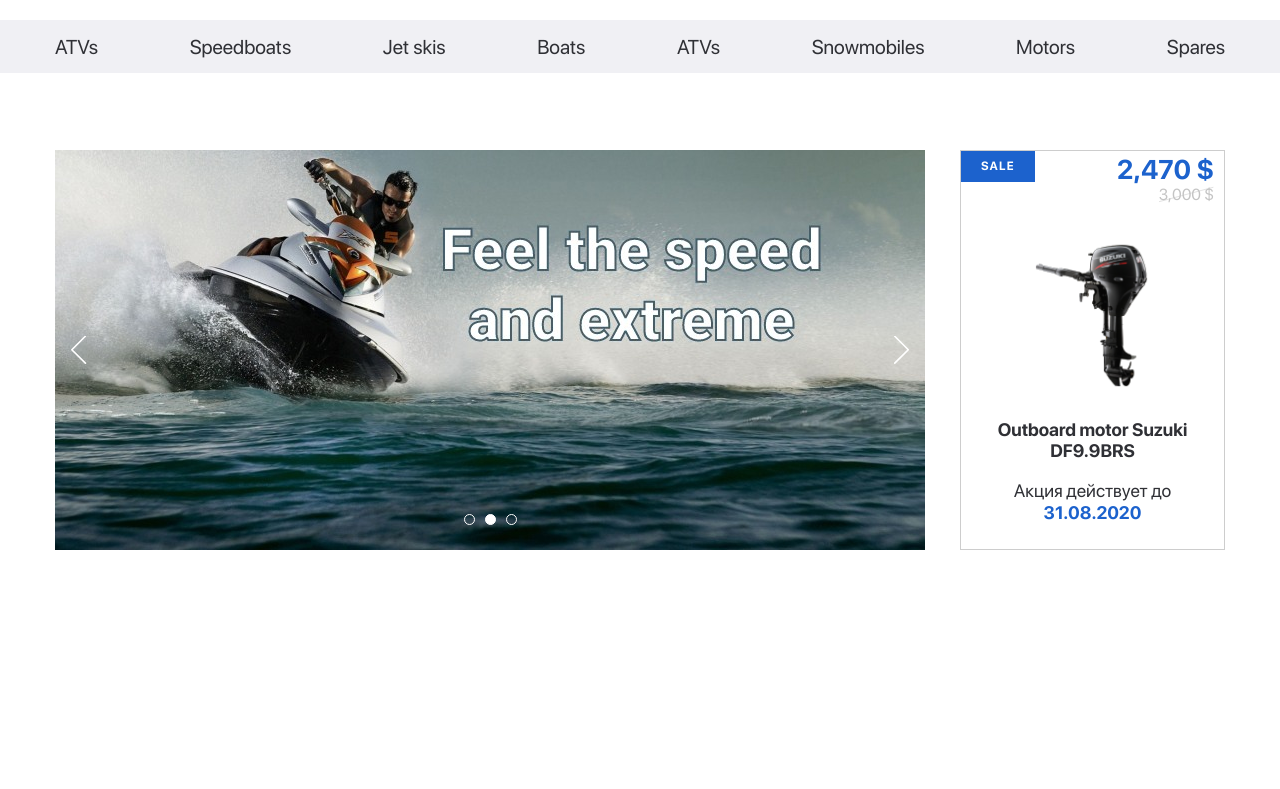
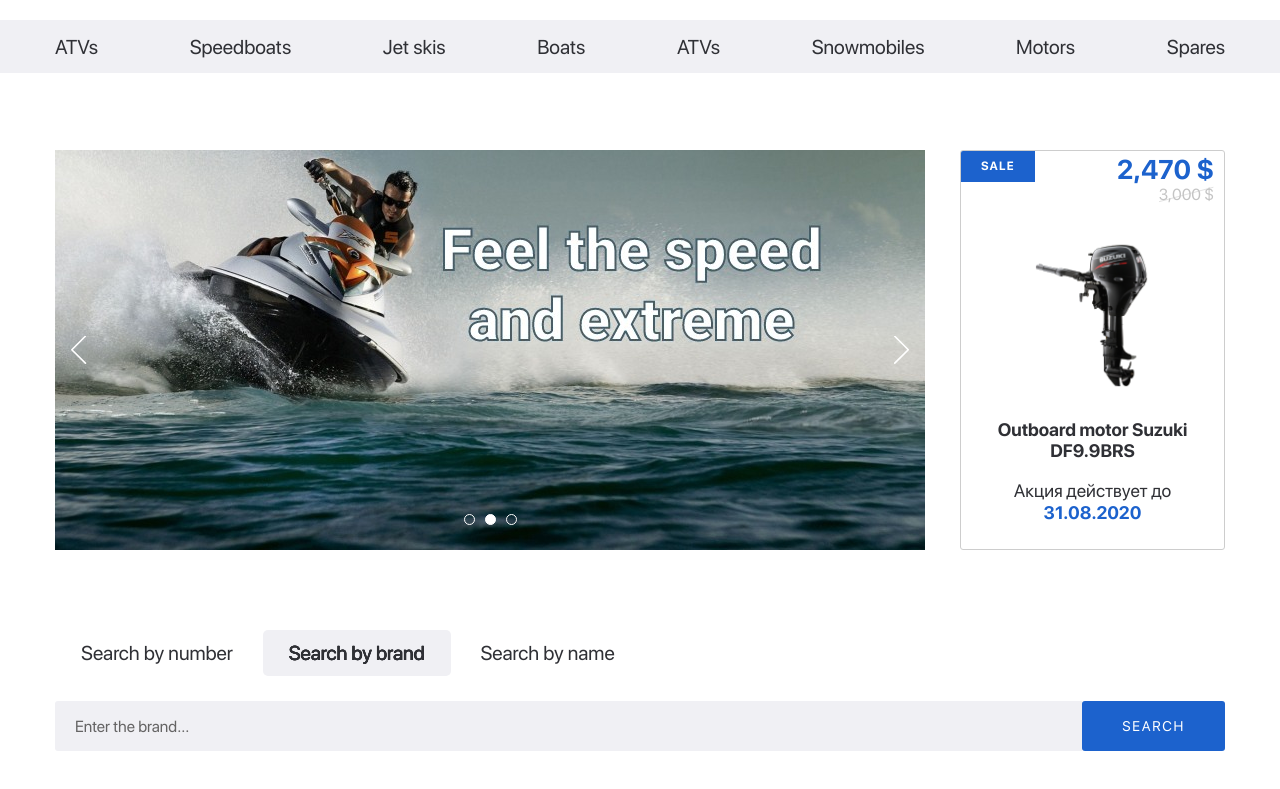
Before and after one commit to dev-rodion/drivemoto-gulp, a website: page app/index.html in a window 1280 px wide. Shown: the part 103-892 px from the top of the page. Before the commit the page ends 800 px from the top, so only its background shows below. Drawn offline with Linux system fonts and the light colour scheme.

Commit message:
Created search section in index.html, added new styles and scripts

```diff
--- a/app/index.html
+++ b/app/index.html
@@ -97,7 +97,7 @@
         </div>
       </header>
 
-      <section class="banner-section">
+      <section class="banner-section page-section">
         <div class="container">
           <div class="banner-section__inner">
             <div class="banner-section__slider">
@@ -143,6 +143,38 @@
         </div>
       </section>
 
+      <section class="search page-section">
+        <div class="container">
+          <div class="search__inner">
+            <div class="search__tabs">
+              <a class="search__tabs-btn" href="#tab-1">Search by number</a>
+              <a class="search__tabs-btn search__tabs-btn--active" href="#tab-2">Search by brand</a>
+              <a class="search__tabs-btn" href="#tab-3">Search by name</a>
+            </div>
+            <div class="search__content">
+              <div id="tab-1" class="search__content-item">
+                <div class="search__form">
+                  <input class="search__form-input" type="text" placeholder="Enter the number...">
+                  <button class="search__form-btn" type="submit">Search</button>
+                </div>
+              </div>
+              <div id="tab-2" class="search__content-item search__content-item--active">
+                <div class="search__form">
+                  <input class="search__form-input" type="text" placeholder="Enter the brand...">
+                  <button class="search__form-btn" type="submit">Search</button>
+                </div>
+              </div>
+              <div id="tab-3" class="search__content-item">
+                <div class="search__form">
+                  <input class="search__form-input" type="text" placeholder="Enter the name...">
+                  <button class="search__form-btn" type="submit">Search</button>
+                </div>
+              </div>
+            </div>
+          </div>
+        </div>
+      </section>
+
     </div>
 
     <!-- JS -->
--- a/app/js/main.js
+++ b/app/js/main.js
@@ -1,5 +1,4 @@
 $(function () {
-
   $(".banner-section__slider").slick({
     dots: true,
     arrows: true,
@@ -9,4 +8,13 @@ $(function () {
     nextArrow: `<button class="slider-arrow slider-arrow--next"><img src="images/svg/white-arrow-right.svg" alt="next arrow"></button>`,
   });
 
+  $(".search__tabs-btn").on("click", function (e) {
+    e.preventDefault();
+
+    $(".search__tabs-btn").removeClass("search__tabs-btn--active");
+    $(".search__content-item").removeClass("search__content-item--active");
+
+    $(this).addClass("search__tabs-btn--active");
+    $($(this).attr('href')).addClass("search__content-item--active");
+  });
 });
--- a/app/scss/_global.scss
+++ b/app/scss/_global.scss
@@ -83,3 +83,7 @@ body {
     border-radius: 50%;
   }
 }
+
+.page-section {
+  margin-bottom: 80px;
+}
--- a/app/scss/style.scss
+++ b/app/scss/style.scss
@@ -131,7 +131,7 @@
 }
 
 .banner-section {
-  margin: 77px 0;
+  margin-top: 77px;
   &__inner {
     display: flex;
     align-items: stretch;
@@ -170,6 +170,8 @@
   flex-direction: column;
   justify-content: space-between;
   border: 1px solid #cdcdcd;
+  border-radius: 3px;
+  overflow: hidden;
   text-align: center;
   max-width: 265px;
   padding: 0 15px 25px;
@@ -233,4 +235,60 @@
   }
 }
 
+.search {
+  &__title {
+    display: none;
+  }
+  &__tabs {
+    margin-bottom: 25px;
+  }
+  &__tabs-btn {
+    display: inline-block;
+    padding: 11px 26px;
+    font-size: 20px;
+    line-height: 24px;
+    border-radius: 5px;
+  }
+  &__tabs-btn--active {
+    background: #f0f0f4;
+    text-shadow: 0px 0.3px $main, 0.3px 0px $main, 0px -0.3px $main,
+      -0.3px 0px $main;
+  }
+  &__content-item {
+    display: none;
+  }
+  &__content-item--active {
+    display: block;
+  }
+  &__form {
+    display: flex;
+    align-items: stretch;
+    height: 50px;
+  }
+  &__form-input {
+    flex: 1;
+    padding: 15px 20px;
+    font-size: 16px;
+    line-height: 19px;
+    background-color: $dafault;
+    border: none;
+    border-radius: 3px 0 0 3px;
+    &::placeholder {
+      font-size: 16px;
+      line-height: 19px;
+      color: #656464;
+    }
+  }
+  &__form-btn {
+    font-size: 14px;
+    line-height: 17px;
+    letter-spacing: 0.12em;
+    text-transform: uppercase;
+    color: #fff;
+    padding: 10px 40px;
+    background: #1c62cd;
+    border-radius: 3px;
+  }
+}
+
 @import "_media.scss";
```
Also changed, not shown: app/css/style.min.css, app/js/script.min.js.
